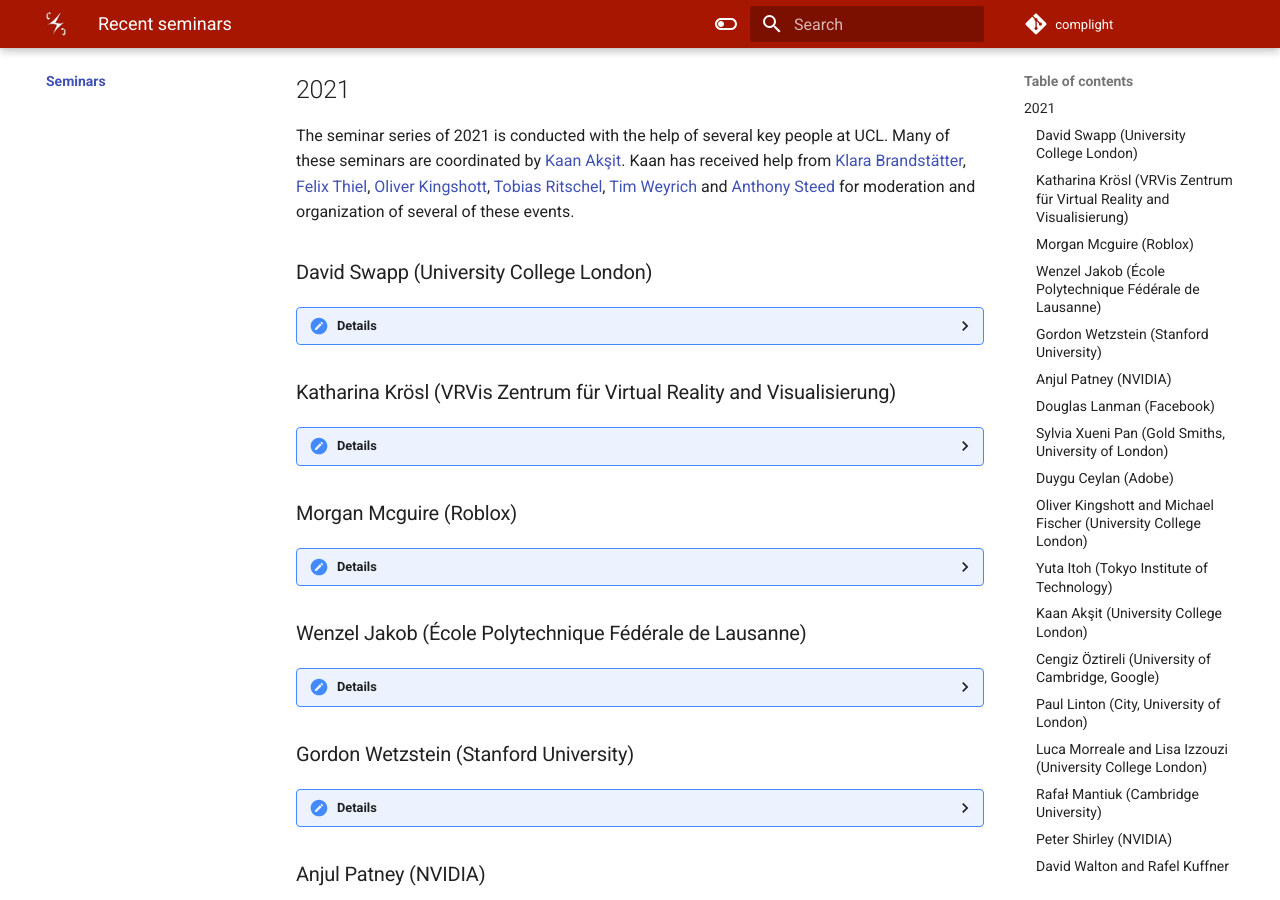
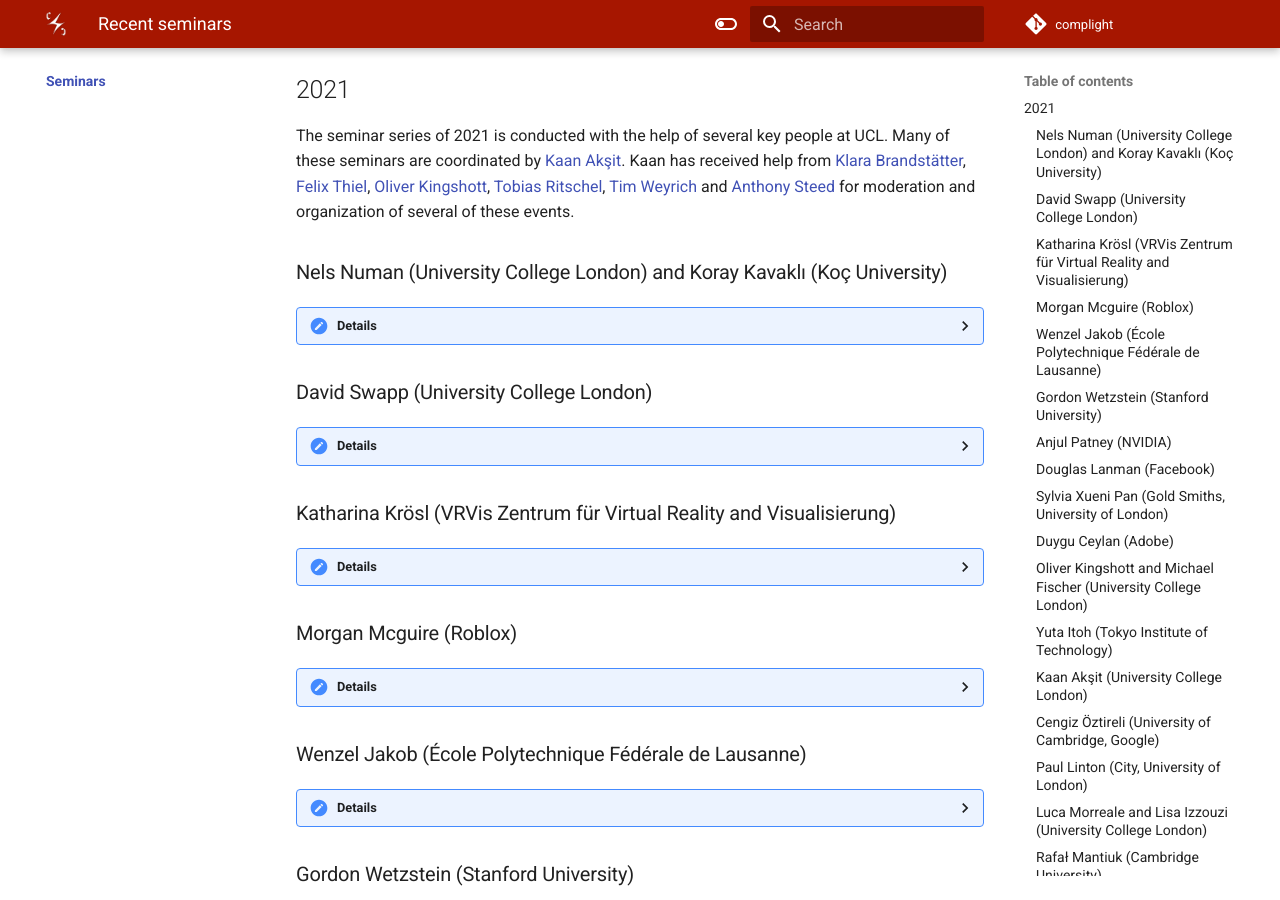
Before and after one commit to complight/complight.github.io, an MkDocs documentation site: the page built from docs/seminars/index.md, in a window 1280 px wide and 900 px high, scrolled down 423 px. Built offline with MkDocs 1.6.1 and Material for MkDocs 9.7.7, drawn with Linux system fonts in a browser that asks for light colours.

Commit message:
Updating seminars page.

```diff
--- a/docs/seminars/index.md
+++ b/docs/seminars/index.md
@@ -11,12 +11,31 @@ The seminar series of 2021 is conducted with the help of several key people at U
 Many of these seminars are coordinated by [Kaan Akşit](https://kaanaksit.com).
 Kaan has received help from [Klara Brandstätter](https://www.linkedin.com/in/klara-brandst%C3%A4tter-79b72820b?lipi=urn%3Ali%3Apage%3Ad_flagship3_profile_view_base_contact_details%3BxbCdu1E4RmWqTPAsdCipMw%3D%3D), [Felix Thiel](https://www.linkedin.com/in/felix-thiel-97a22215a?lipi=urn%3Ali%3Apage%3Ad_flagship3_profile_view_base_contact_details%3BGgHpsDNOTWeGPFWcUC5M6A%3D%3D), [Oliver Kingshott](http://oliver.kingshott.com/), [Tobias Ritschel](https://www.homepages.ucl.ac.uk/~ucactri/), [Tim Weyrich](https://reality.cs.ucl.ac.uk/weyrich.html) and [Anthony Steed](https://wp.cs.ucl.ac.uk/anthonysteed/) for moderation and organization of several of these events.
 
+
+### Nels Numan (University College London) and Koray Kavaklı (Koç University)
+??? Details
+    **Date:**
+    10th November 2021
+
+    **Presenters:**
+
+    - Koray Kavaklı, MSc student at Koç University
+    - Nels Numan, PhD student at University College London
+
+    **Title:**
+
+    - Learned Holographic Light Transport
+    - Asymmetric Collaborative Mixed Reality
+
+    **Watch:** [Recording (Password protected)](https://liveuclac-my.sharepoint.com/:v:/g/personal/ucackak_ucl_ac_uk/ETIIv8O6ekNCuL65-zzNzMUBd8ijx_bj4iBkxbAVJ-8XRQ?e=NL2VeV)
+
+
 ### David Swapp (University College London)
 ??? Details
     **Date:**
     3th November 2021
 
-    **Presenters:** [David Swapp](http://www0.cs.ucl.ac.uk/staff/D.Swapp/), Senior Research Fellow at University College London
+    **Presenters:** Nels Numan, PhDSenior Research Fellow at University College London
 
     **Title:** Who are VR systems designed for?
 
```
